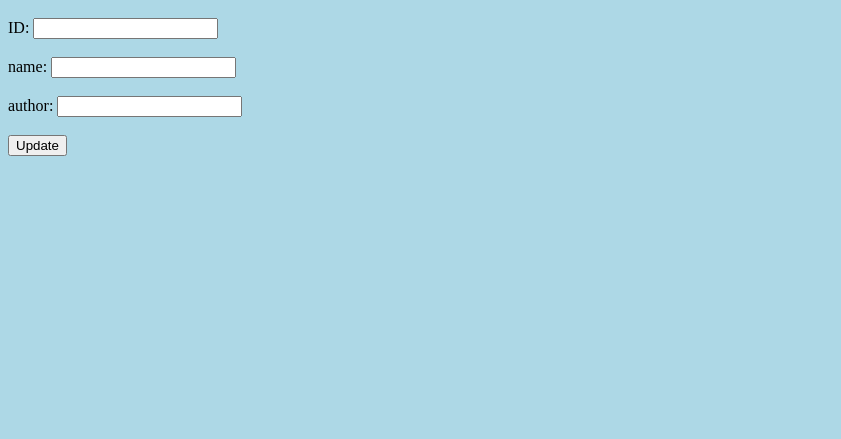
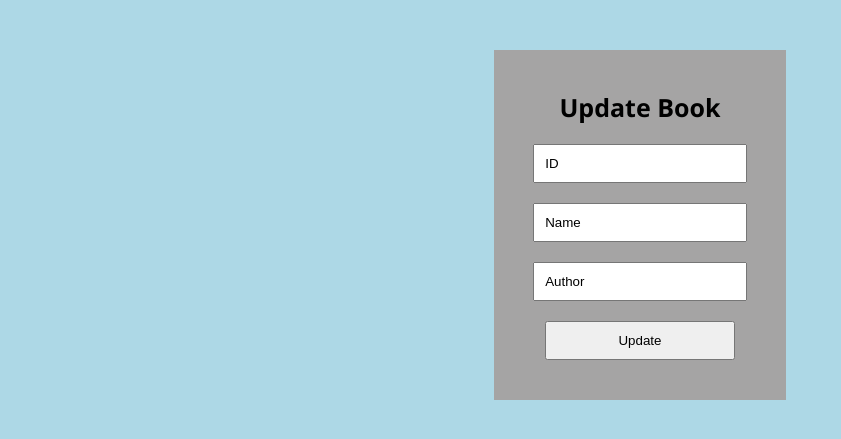
Before and after one commit to CodingMike15/e-library, a Flask app: page /updatebook in a window 1280 px wide. Shown: the part 54-493 px from the top of the page, without its empty margins (0-841 px from the left). Run offline with Flask 2, Linux system fonts and the light colour scheme.

Commit message:
Update Book CSS

```diff
--- a/src/main.py
+++ b/src/main.py
@@ -62,7 +62,8 @@ def update_book():
         name = request.form['name']
         author = request.form['author']
         result = book_controller.update_book(id, name, author)
-        return render_template('update_book.html')
+        message = 'Book Updated'
+        return render_template('update_book.html', message=message)
 
 
 if __name__ == '__main__':
--- a/src/templates/update_book.html
+++ b/src/templates/update_book.html
@@ -1,22 +1,19 @@
 {% extends "base.html" %}
 
 {% block content %}
-
-    <br>
-    <form method='POST'>
-        <label>ID: </label>
-        <input type="text" name="id">
+    <form method='POST' class="form">
+        <h2>Update Book</h2>
+        <input type="text" name="id" value="ID">
         <br>
+        <input type="text" name="name" value="Name">
         <br>
-        <label>name: </label>
-        <input type="text" name="name">
-        <br>
-        <br>
-        <label>author: </label>
-        <input type="text" name="author">
-        <br>
+        <input type="text" name="author" value="Author">
         <br>
         <input type="submit" value="Update">
     </form>
-
+    {% if message %}
+        <div class="message">
+            <p>{{message}}</p>
+        </div>
+    {% endif %}
 {% endblock %}
```
